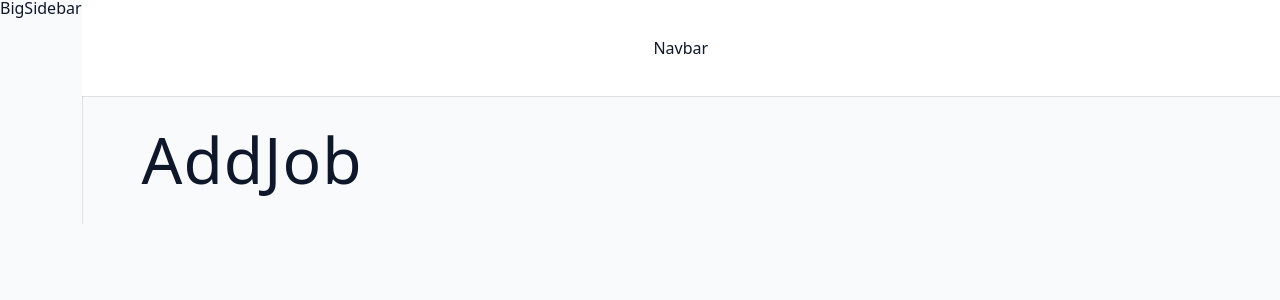
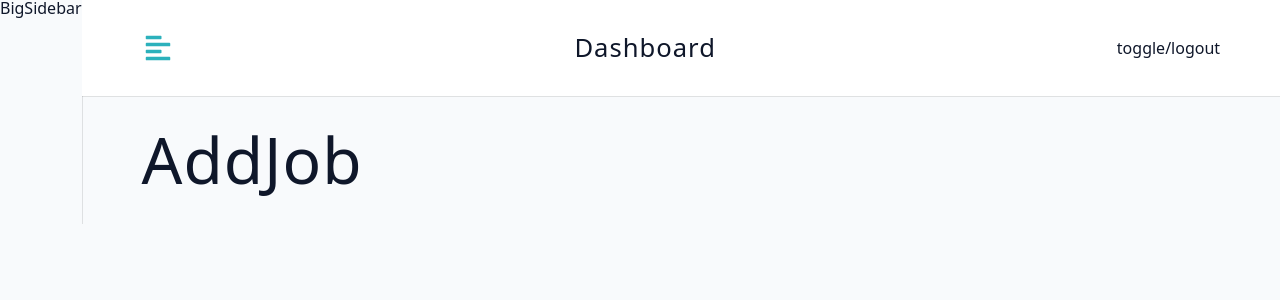
Before and after one commit to thenatural86/job-tracker-frontend, a React (Vite) app: page /dashboard in a window 1280 px wide. Shown: the top 300 px of the page. Built offline with nearby package versions, Linux system fonts and the light colour scheme.

Commit message:
navbar structure

```diff
--- a/src/components/Navbar.jsx
+++ b/src/components/Navbar.jsx
@@ -1,8 +1,25 @@
 import React from 'react'
 import Wrapper from '../assets/wrappers/Navbar'
+import { FaAlignLeft } from 'react-icons/fa'
+import Logo from './Logo'
+import { useDashBoardContext } from '../pages/DashboardLayout'
 
 const Navbar = () => {
-  return <Wrapper>Navbar</Wrapper>
+  const { toggleSidebar } = useDashBoardContext()
+  return (
+    <Wrapper>
+      <div className='nav-center'>
+        <button type='button' className='toggle-btn' onClick={toggleSidebar}>
+          <FaAlignLeft />
+        </button>
+        <div>
+          <Logo />
+          <h4 className='logo-text'>dashboard</h4>
+        </div>
+        <div className='btn-container'>toggle/logout</div>
+      </div>
+    </Wrapper>
+  )
 }
 
 export default Navbar
```
